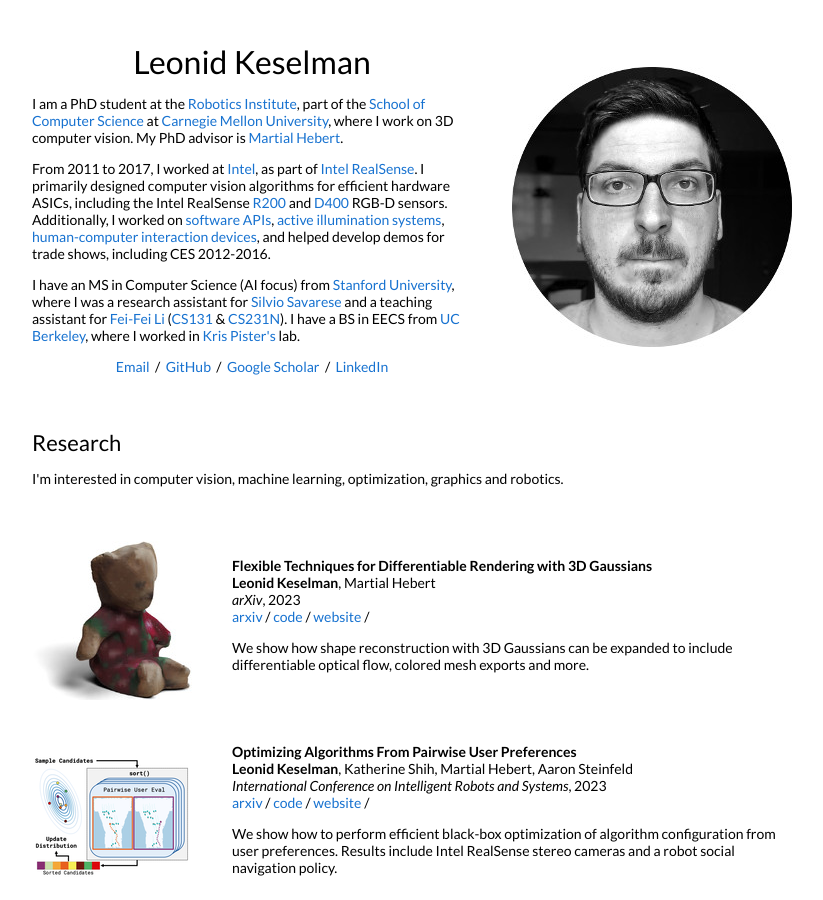
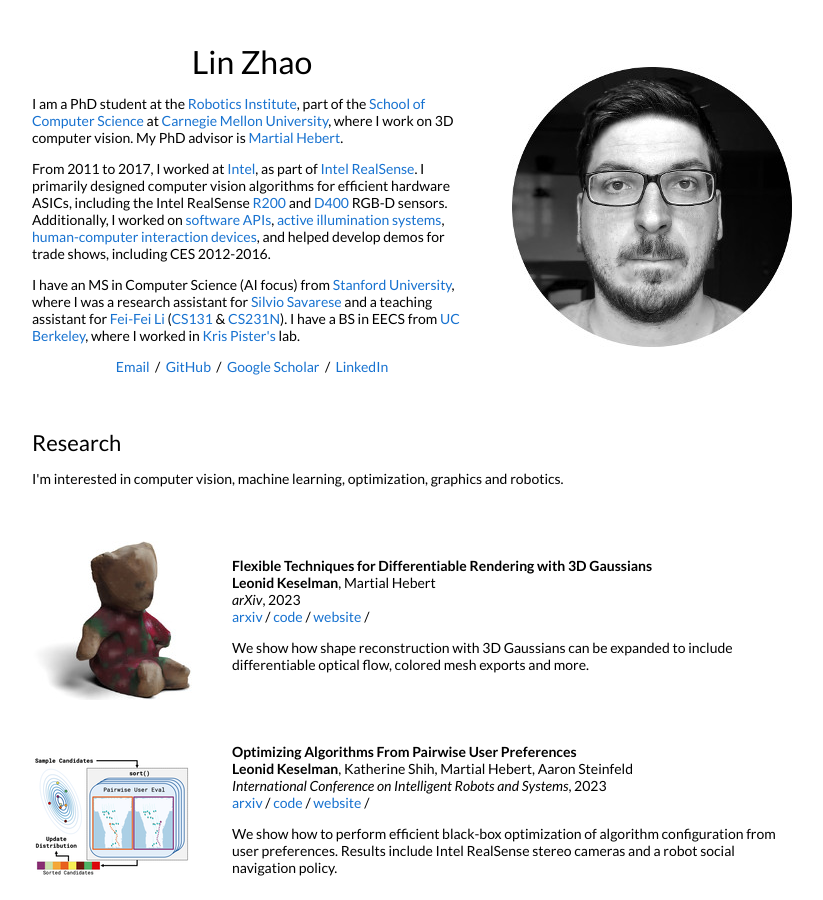
Before and after one commit to linzha0/linzha0.github.io, a Jekyll site: the page built from _posts/2023-08-28-3dgaussians.markdown, in a window 1280 px wide and 900 px high. Shown: the whole window, without its empty margins (228-1051 px from the left). Built offline with Jekyll 4.4.1, drawn with Linux system fonts in a browser that asks for light colours.

Commit message:
add name

```diff
--- a/_layouts/default.html
+++ b/_layouts/default.html
@@ -32,7 +32,7 @@
           <tr style="padding:0px">
             <td style="padding:2.5%;width:60%;vertical-align:middle">
               <h1>
-                Leonid Keselman
+                Lin Zhao
               </h1>
               <p>I am a PhD student at the <a href="https://www.ri.cmu.edu/">Robotics Institute</a>, part of the <a href="https://www.scs.cmu.edu/">School of Computer Science</a> at <a href="https://www.cmu.edu/">Carnegie Mellon University</a>, where I work on 3D computer vision. My PhD advisor is <a href="http://www.cs.cmu.edu/~hebert/">Martial Hebert</a>.
               </p>
```
